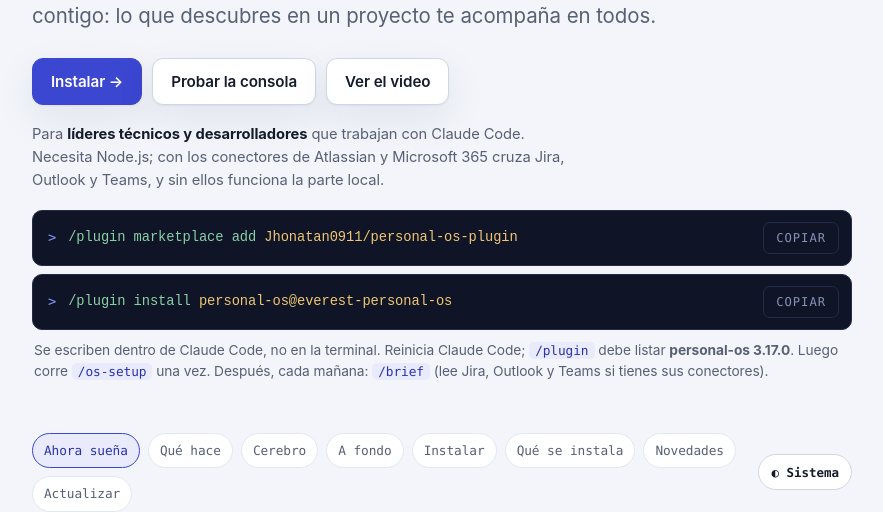
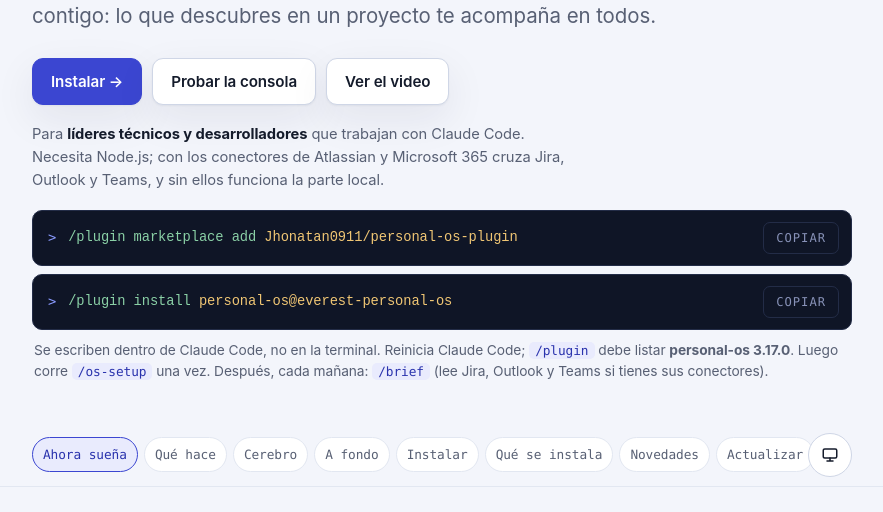
Before and after one commit to Jhonatan0911/personal-os-plugin, a plain HTML site: page index.html in a window 1280 px wide. Shown: the part 322-834 px from the top of the page, without its empty margins (198-1081 px from the left). Drawn offline with Linux system fonts and the light colour scheme.

Commit message:
landing: ronda 10 (tema con icono, menú en una fila, comandos sin cortes, novedades en llano)
Co-Authored-By: Claude Opus 5.5 <noreply@anthropic.com>

Claude-Session: https://claude.ai/code/session_01PF7HAE7dw39zWGvdutU9Mz

```diff
--- a/demo/_datos/datos.js
+++ b/demo/_datos/datos.js
@@ -3,7 +3,7 @@
 // Si algo está mal aquí, se corrige en la nota o en el layout y se vuelve a correr el build.
 // DEMOSTRACIÓN con datos ficticios: se publica en la landing.
 window.ESTADO = {
- "generado": "2026-11-21T22:42:55.814Z",
+ "generado": "2026-11-21T22:55:09.089Z",
  "fecha": "2026-11-21",
  "hito": {
   "etiqueta": "Entrega Cliente A",
--- a/demo/consola.html
+++ b/demo/consola.html
@@ -626,7 +626,7 @@
       dpr=Math.min(window.devicePixelRatio||1,2);W=r.width;H=r.height;cvs.width=W*dpr;cvs.height=H*dpr;c2.setTransform(dpr,0,0,dpr,0,0);
       const ancho=W>900?W-360:W, alto=W>900?H:H*0.58;
       // Franja libre: debajo del encabezado (control y sus etiquetas) y encima del pie (sueño).
-      const top=W>900?150:120, bot=alto-(W>900?54:30);
+      const top=W>900?150:(W<560?40:120), bot=alto-(W>900?54:30);
       const cxC=ancho/2, cyC=(top+bot)/2+4;
       let ry=(bot-top)/2-62, rx=Math.min(ancho*0.4,ry/0.62);
       ry=Math.min(ry,rx*0.72);
--- a/index.html
+++ b/index.html
@@ -384,23 +384,23 @@
   .live-open:focus-visible,.skip-inline:focus-visible,.new-pill:focus-visible{outline:2px solid var(--accent);outline-offset:2px}
   .dlbtn{display:none}
   @media (min-width:681px){
-    .toc-bar .toc{-webkit-mask-image:none;mask-image:none;padding-right:0;flex-wrap:wrap;overflow:visible}
-    .toc a{padding:7px 11px}
+    .toc-bar .toc{-webkit-mask-image:none;mask-image:none;padding-right:0;flex-wrap:nowrap;overflow:visible;gap:6px}
+    .toc a{padding:7px 10px}
   }
   @media (max-width:680px){
     .new-pill,.live-open,details.grp>summary,details.older summary,.chlog a,.note a{min-height:44px;display:inline-flex;align-items:center}
     .cmd code{overflow-wrap:normal;word-break:keep-all;white-space:normal}
-    .cmd code .arg{display:inline-block;max-width:100%;overflow-wrap:anywhere}
+    .cmd{overflow-x:auto}
+    .cmd code .arg{white-space:nowrap}
     .term.live .live-open{display:none}
   }
   /* selector de tema: sistema → claro → oscuro */
   .toc-bar{display:flex;align-items:center;gap:10px}
   .toc-bar .toc{flex:1 1 auto;min-width:0}
-  .tema{order:2;flex:none;font-family:var(--mono);font-size:.78rem;font-weight:600;color:var(--ink);background:var(--panel);
-    border:1px solid var(--line-strong);border-radius:999px;padding:7px 12px;cursor:pointer;min-height:36px}
+  .tema{order:2;flex:none;display:inline-grid;place-items:center;width:44px;height:44px;padding:0;color:var(--ink);background:var(--panel);
+    border:1px solid var(--line-strong);border-radius:999px;cursor:pointer}
   .tema:hover{border-color:var(--accent);color:var(--accent-ink)}
   .tema:focus-visible{outline:2px solid var(--accent);outline-offset:2px}
-  @media (max-width:680px){.tema{min-height:44px;padding:8px 12px}}
 </style>
 </head>
 <body>
@@ -430,7 +430,7 @@
   </header>
 
   <nav aria-label="Secciones" class="toc-bar">
-    <button type="button" class="tema" id="tema" aria-label="Tema: el del sistema. Cambiar a claro">◐ Sistema</button>
+    <button type="button" class="tema" id="tema" aria-label="Tema: el del sistema. Cambiar a claro" title="Tema: sistema"><svg viewBox="0 0 24 24" width="18" height="18" fill="none" stroke="currentColor" stroke-width="2" stroke-linecap="round" aria-hidden="true"><rect x="3" y="4" width="18" height="12" rx="2"/><path d="M8 20h8M12 16v4"/></svg></button>
     <ul class="toc">
       <li><a href="#sec-suena">Ahora sueña</a></li>
       <li><a href="#que">Qué hace</a></li>
@@ -953,10 +953,10 @@
     <div class="chlog">
       <h3>3.14 – 3.17 <span class="ver">el cerebro</span></h3>
       <ul>
-        <li><b>Corteza de saber común</b> (<code>conocimiento-build.js</code>): tus lecciones como notas atómicas con su porqué, cargadas por tipo de archivo en cualquier proyecto. <a href="#cerebro">Ver cómo funciona</a>.</li>
-        <li><b>Frontera por carpeta</b> (<code>config.json → ambitos</code>): en tus sesiones personales callan el correo, las reglas y el núcleo de la empresa. El guardia de producción sigue siempre.</li>
+        <li><b>Corteza de saber común</b> : tus lecciones como notas cortas con su porqué, que se cargan solas según el tipo de archivo, en cualquier proyecto. <a href="#cerebro">Ver cómo funciona</a>.</li>
+        <li><b>Frontera por carpeta</b> : tú decides qué carpetas son personales; en esas sesiones callan el correo, las reglas y el núcleo de la empresa. El guardia de producción sigue siempre.</li>
         <li><b>El sueño semanal</b>: consolida la bitácora de la semana, propone lecciones sin tope y sin repetir, y archiva sin borrar.</li>
-        <li><b>Consola · pestaña Corteza</b>: lóbulos por tema, sinapsis reales entre notas, el sueño con sus propuestas y el control que se apaga al cambiar de ámbito.</li>
+        <li><b>Consola · pestaña Corteza</b>: lóbulos por tema, vínculos reales entre lecciones, el sueño con sus propuestas y el control que se apaga al cambiar de ámbito.</li>
       </ul>
     </div>
     <details class="older"><summary>Versiones anteriores (3.13 hacia atrás)</summary>
@@ -1076,17 +1076,16 @@
     var enlaces=[].slice.call(document.querySelectorAll('.toc-bar a[href^="#"]')); if(!('IntersectionObserver' in window)) return;
     var porId={}; enlaces.forEach(function(a){ porId[a.getAttribute('href').slice(1)]=a; });
     var io=new IntersectionObserver(function(es){ es.forEach(function(e){ if(!e.isIntersecting) return;
-      enlaces.forEach(function(a){ a.removeAttribute('aria-current'); });
-      var h=e.target.querySelector('h2'); var a=porId[e.target.id]||porId[h&&h.id]; if(a){ a.setAttribute('aria-current','true');
+      var h=e.target.querySelector('h2'); var a=porId[e.target.id]||porId[h&&h.id]; if(a){ enlaces.forEach(function(x){ x.removeAttribute('aria-current'); }); a.setAttribute('aria-current','true');
         if(a.scrollIntoView) a.parentNode.parentNode.scrollLeft=a.offsetLeft-24; } }); }, {rootMargin:'-90px 0px -70% 0px'});
     document.querySelectorAll('main section, .wrap > section').forEach(function(sec){ io.observe(sec); });
   })();
   // Tema: sistema → claro → oscuro, recordado en este navegador.
   (function(){
     var b=document.getElementById('tema'); if(!b) return;
-    var orden=['system','light','dark'], nombre={system:'◐ Sistema',light:'☀ Claro',dark:'☾ Oscuro'}, sig={system:'claro',light:'oscuro',dark:'el del sistema'};
+    var orden=['system','light','dark'], nombre={"system":'<svg viewBox="0 0 24 24" width="18" height="18" fill="none" stroke="currentColor" stroke-width="2" stroke-linecap="round" aria-hidden="true"><rect x="3" y="4" width="18" height="12" rx="2"/><path d="M8 20h8M12 16v4"/></svg>',"light":'<svg viewBox="0 0 24 24" width="18" height="18" fill="none" stroke="currentColor" stroke-width="2" stroke-linecap="round" aria-hidden="true"><circle cx="12" cy="12" r="4"/><path d="M12 2v2M12 20v2M4.9 4.9l1.4 1.4M17.7 17.7l1.4 1.4M2 12h2M20 12h2M4.9 19.1l1.4-1.4M17.7 6.3l1.4-1.4"/></svg>',"dark":'<svg viewBox="0 0 24 24" width="18" height="18" fill="none" stroke="currentColor" stroke-width="2" stroke-linecap="round" aria-hidden="true"><path d="M21 12.8A9 9 0 1 1 11.2 3a7 7 0 0 0 9.8 9.8z"/></svg>'}, sig={system:'claro',light:'oscuro',dark:'el del sistema'};
     var actual=function(){ return document.documentElement.getAttribute('data-theme')||'system'; };
-    var pinta=function(){ var t=actual(); b.textContent=nombre[t]; b.setAttribute('aria-label','Tema: '+(t==='system'?'el del sistema':t==='light'?'claro':'oscuro')+'. Cambiar a '+sig[t]); };
+    var pinta=function(){ var t=actual(); b.innerHTML=nombre[t]; b.title='Tema: '+(t==='system'?'sistema':t==='light'?'claro':'oscuro'); b.setAttribute('aria-label','Tema: '+(t==='system'?'el del sistema':t==='light'?'claro':'oscuro')+'. Cambiar a '+sig[t]); };
     b.addEventListener('click',function(){
       var t=orden[(orden.indexOf(actual())+1)%3];
       if(t==='system') document.documentElement.removeAttribute('data-theme'); else document.documentElement.setAttribute('data-theme',t);
```
Also changed, not shown: plugins/personal-os/plantillas/consola.html (+1 -1 lines).
